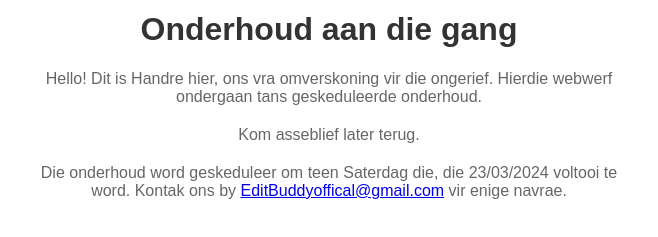
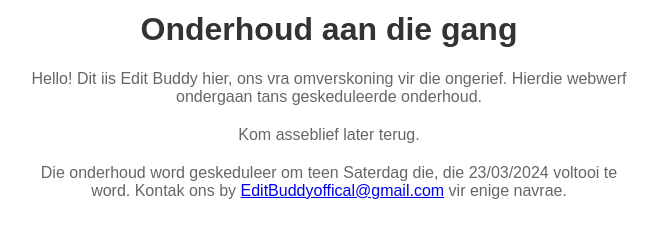
Before and after one commit to Handre-Laubscher/Edit-Buddy, a plain HTML site: page index.html in a window 1280 px wide. Shown: the part 249-486 px from the top of the page, 311-969 px from the left. Drawn offline with Linux system fonts and the light colour scheme.

Commit message:
Add files via upload

```diff
--- a/index.html
+++ b/index.html
@@ -50,7 +50,7 @@
     <div class="container">
         <img class="logo" src="https://media.discordapp.net/attachments/1101785167233826846/1218947885509513366/mechanic.gif?ex=660984ae&is=65f70fae&hm=4453a71f8a8794447a5fdbedf9fd998077419be6d9d3e3da6afae114b67ebc23&=&width=662&height=662" alt="Logo">
         <h1>Onderhoud aan die gang</h1>
-        <p>Hello! Dit is Handre hier, ons vra omverskoning vir die ongerief. Hierdie webwerf ondergaan tans geskeduleerde onderhoud.</p>
+        <p>Hello! Dit iis Edit Buddy hier, ons vra omverskoning vir die ongerief. Hierdie webwerf ondergaan tans geskeduleerde onderhoud.</p>
         <p>Kom asseblief later terug.</p>
         <div class="spinner" id="spinner">
             <i class="fas fa-spinner fa-spin"></i>
```
